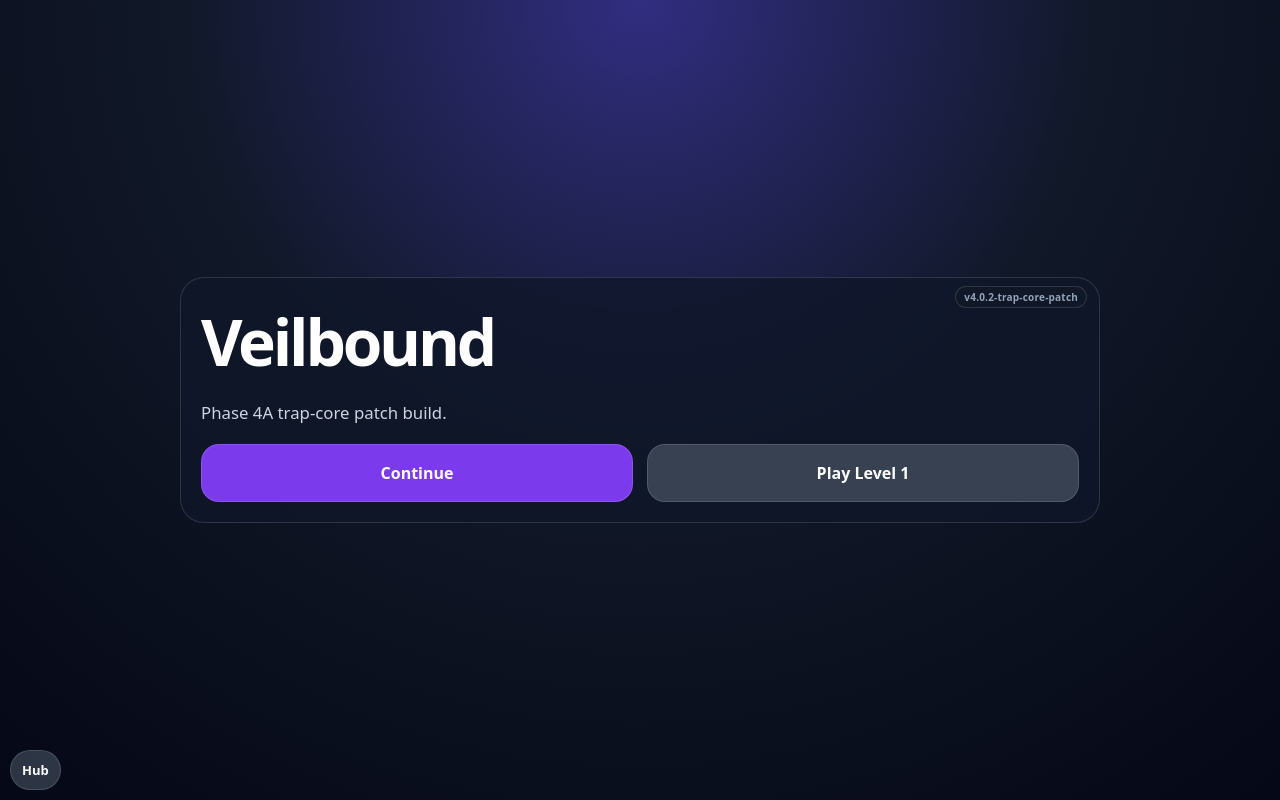
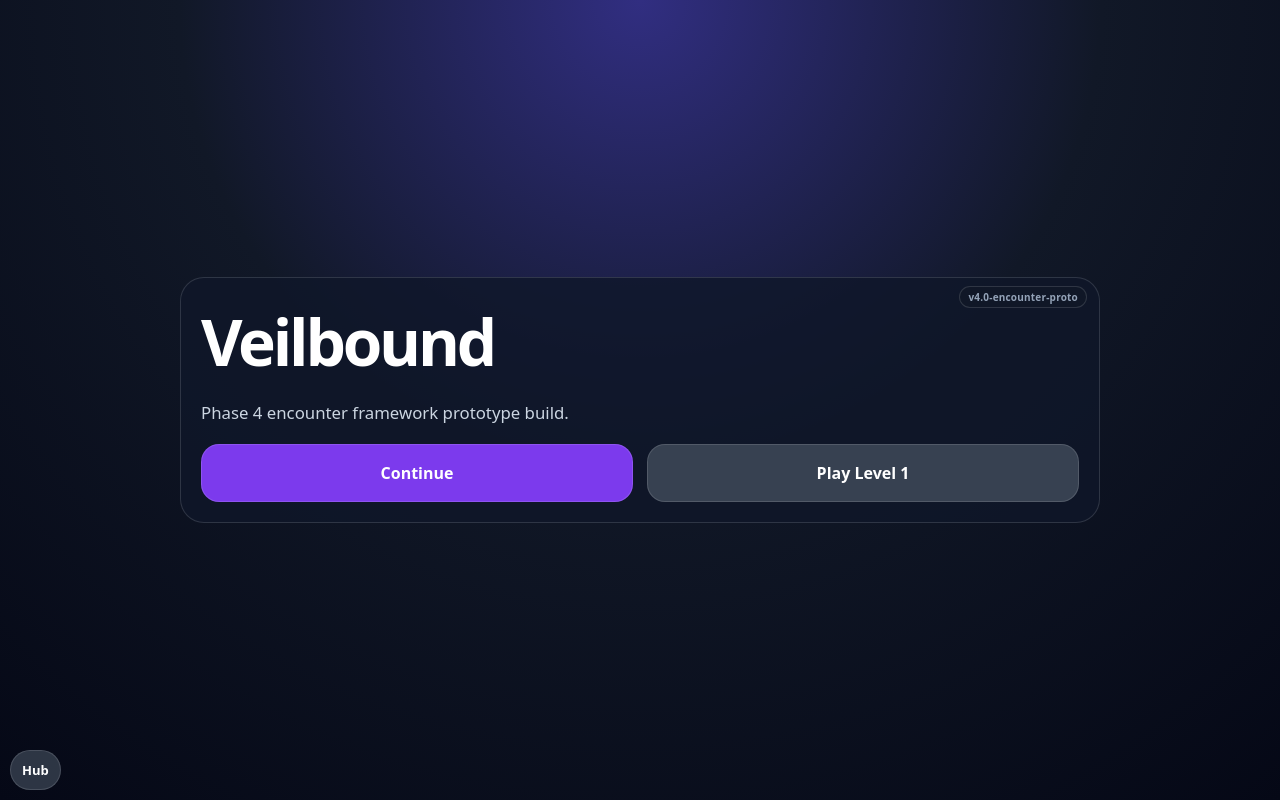
Before and after one commit to justsomebobby/Veilbound, a website built with Vite: page index.html in a window 1280 px wide. Built offline with nearby package versions, Linux system fonts and the light colour scheme.

Commit message:
Rollback broken trap patch loader

```diff
--- a/index.html
+++ b/index.html
@@ -8,16 +8,16 @@
   <meta name="apple-mobile-web-app-title" content="Veilbound">
   <title>Veilbound</title>
   <link rel="stylesheet" href="./styles.css">
-  <script defer src="./game-core-patch.js?v=4.0.2-trap-core-patch"></script>
+  <script defer src="./game-core.js?v=4.0-encounter-proto-rollback"></script>
 </head>
 <body>
   <button id="safeHub" type="button">Hub</button>
 
   <main id="app">
     <section id="menu" class="screen is-active">
-      <span class="buildTag" data-build-tag>v4.0.2-trap-core-patch</span>
+      <span class="buildTag" data-build-tag>v4.0-encounter-proto</span>
       <h1>Veilbound</h1>
-      <p>Phase 4A trap-core patch build.</p>
+      <p>Phase 4 encounter framework prototype build.</p>
       <div class="grid">
         <button class="primary" type="button" data-go="hub">Continue</button>
         <button type="button" data-go="game">Play Level 1</button>
@@ -25,9 +25,9 @@
     </section>
 
     <section id="hub" class="screen">
-      <span class="buildTag" data-build-tag>v4.0.2-trap-core-patch</span>
+      <span class="buildTag" data-build-tag>v4.0-encounter-proto</span>
       <h2>Hub</h2>
-      <p id="hubText">Menu, level, boss, and trap escape core test.</p>
+      <p id="hubText">Menu, level, boss, and encounter framework test.</p>
       <div class="grid">
         <button class="primary" type="button" data-go="game">Play Level 1</button>
         <button class="danger" type="button" data-go="boss">Boss Test</button>
@@ -38,21 +38,21 @@
     </section>
 
     <section id="customize" class="screen">
-      <span class="buildTag" data-build-tag>v4.0.2-trap-core-patch</span>
+      <span class="buildTag" data-build-tag>v4.0-encounter-proto</span>
       <h2>Customize</h2>
       <p>Customization placeholder. Art layers come later.</p>
       <button type="button" data-go="hub">Back</button>
     </section>
 
     <section id="gallery" class="screen">
-      <span class="buildTag" data-build-tag>v4.0.2-trap-core-patch</span>
+      <span class="buildTag" data-build-tag>v4.0-encounter-proto</span>
       <h2>Gallery</h2>
       <p>Gallery placeholder. Scene controls come later.</p>
       <button type="button" data-go="hub">Back</button>
     </section>
 
     <section id="game" class="screen playScreen">
-      <span class="buildTag" data-build-tag>v4.0.2-trap-core-patch</span>
+      <span class="buildTag" data-build-tag>v4.0-encounter-proto</span>
 
       <div class="hud">
         <span class="chip">Armor <b id="armorDots"></b></span>
@@ -79,7 +79,7 @@
         </div>
       </div>
 
-      <p class="hint">Traps grab. Fill the meter to release; late holds can still be broken out of.</p>
+      <p class="hint">Traps grab. Tap Jump / Atk / Dash to escape before layers are lost.</p>
 
       <div class="row">
         <button id="levelRestart" class="small" type="button">Restart</button>
@@ -88,7 +88,7 @@
     </section>
 
     <section id="boss" class="screen playScreen">
-      <span class="buildTag" data-build-tag>v4.0.2-trap-core-patch</span>
+      <span class="buildTag" data-build-tag>v4.0-encounter-proto</span>
 
       <div class="hud">
         <span class="chip">Armor <b id="bossArmorDots"></b></span>
@@ -124,7 +124,7 @@
     </section>
 
     <section id="result" class="screen">
-      <span class="buildTag" data-build-tag>v4.0.2-trap-core-patch</span>
+      <span class="buildTag" data-build-tag>v4.0-encounter-proto</span>
       <h2>Level Clear</h2>
       <p id="resultText">Boss defeated.</p>
       <div class="card">
```
